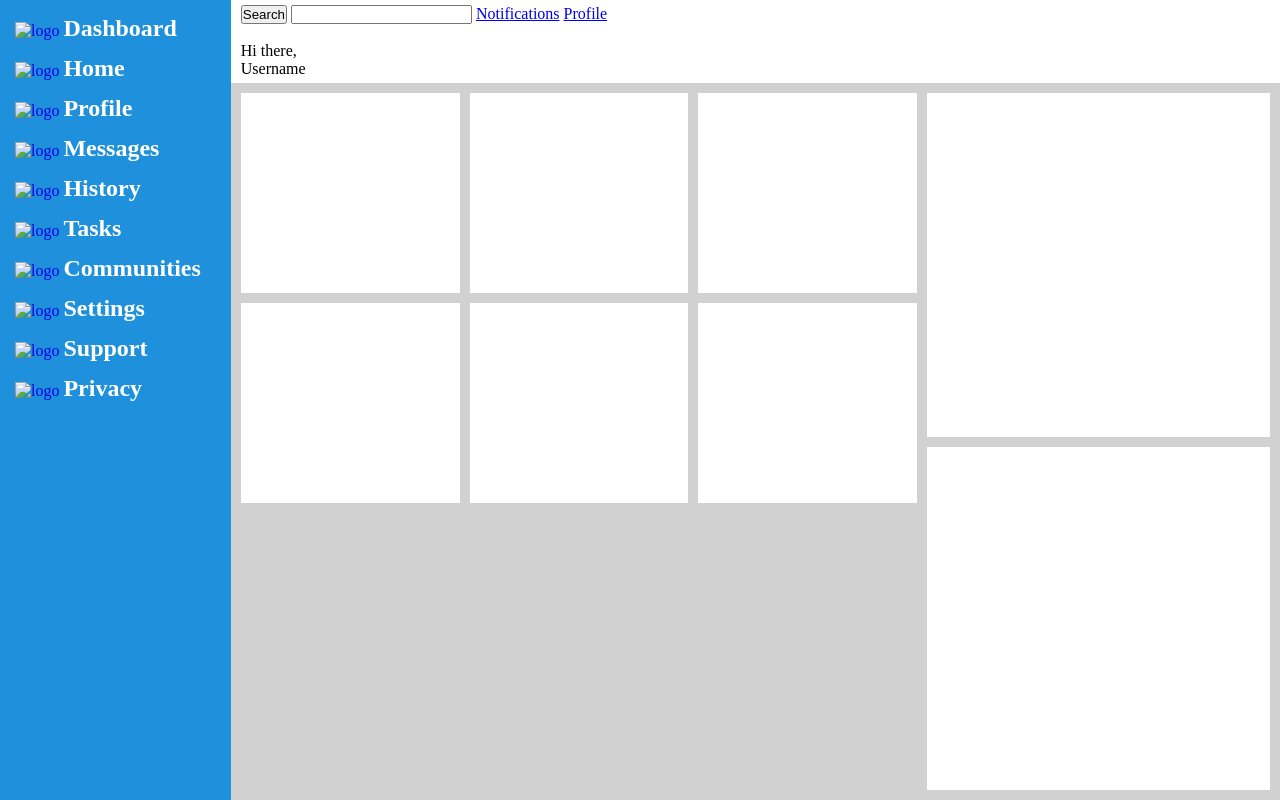
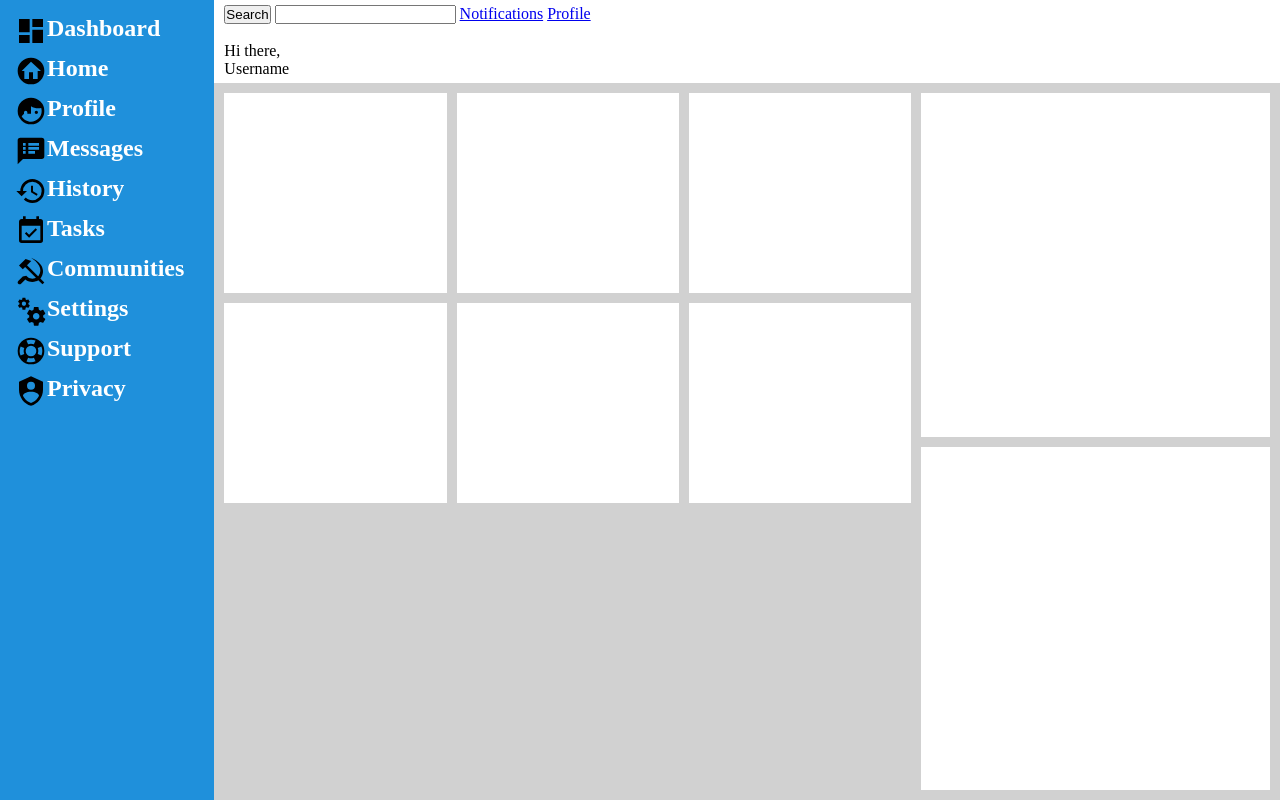
Before and after one commit to bwd202/dashboard, a plain HTML site: page index.html in a window 1280 px wide. Drawn offline with Linux system fonts and the light colour scheme.

Commit message:
link icons

```diff
--- a/index.html
+++ b/index.html
@@ -23,43 +23,57 @@
     </header>
     <aside class="grid">
       <div>
-        <a href="#"><img src="" alt="logo" /></a>
+        <a href="#" class="icon">
+          <img src="icons/view-dashboard.svg" alt="logo" />
+        </a>
         <h2>Dashboard</h2>
       </div>
       <div>
-        <a href="#"><img src="" alt="logo" /></a>
+        <a href="#" class="icon"
+          ><img src="icons/home-circle.svg" alt="logo"
+        /></a>
         <h2>Home</h2>
       </div>
       <div>
-        <a href="#"><img src="" alt="logo" /></a>
+        <a href="#" class="icon"
+          ><img src="icons/face-man-profile.svg" alt="logo"
+        /></a>
         <h2>Profile</h2>
       </div>
       <div>
-        <a href="#"><img src="" alt="logo" /></a>
+        <a href="#" class="icon"
+          ><img src="icons/message-bulleted.svg" alt="logo"
+        /></a>
         <h2>Messages</h2>
       </div>
       <div>
-        <a href="#"><img src="" alt="logo" /></a>
+        <a href="#" class="icon"><img src="icons/history.svg" alt="logo" /></a>
         <h2>History</h2>
       </div>
       <div>
-        <a href="#"><img src="" alt="logo" /></a>
+        <a href="#" class="icon"
+          ><img src="icons/calendar-check.svg" alt="logo"
+        /></a>
         <h2>Tasks</h2>
       </div>
       <div>
-        <a href="#"><img src="" alt="logo" /></a>
+        <a href="#" class="icon"
+          ><img src="icons/hammer-sickle.svg" alt="logo"
+        /></a>
         <h2>Communities</h2>
       </div>
       <div>
-        <a href="#"><img src="" alt="logo" /></a>
+        <a href="#" class="icon"><img src="icons/cogs.svg" alt="logo" /></a>
         <h2>Settings</h2>
       </div>
       <div>
-        <a href="#"><img src="" alt="logo" /></a>
+        <a href="#" class="icon"><img src="icons/lifebuoy.svg" alt="logo" /></a>
         <h2>Support</h2>
       </div>
       <div>
-        <a href="#"><img src="" alt="logo" /></a>
+        <a href="#" class="icon"
+          ><img src="icons/shield-account.svg" alt="logo"
+        /></a>
         <h2>Privacy</h2>
       </div>
     </aside>
--- a/style.scss
+++ b/style.scss
@@ -52,11 +52,16 @@ aside {
     padding: 15px 30px 50px 15px;
     // justify-items: start;
 
-    div * {
-        display: inline-block;
+    div {
+        display: flex;
     }
 
     h2 {
         color: white;
     }
+
+    img {
+        height: 32px;
+    }
+
 }
```
Also changed, not shown: icons/view-dashboard.svg (added), style.css, 1 other file.
